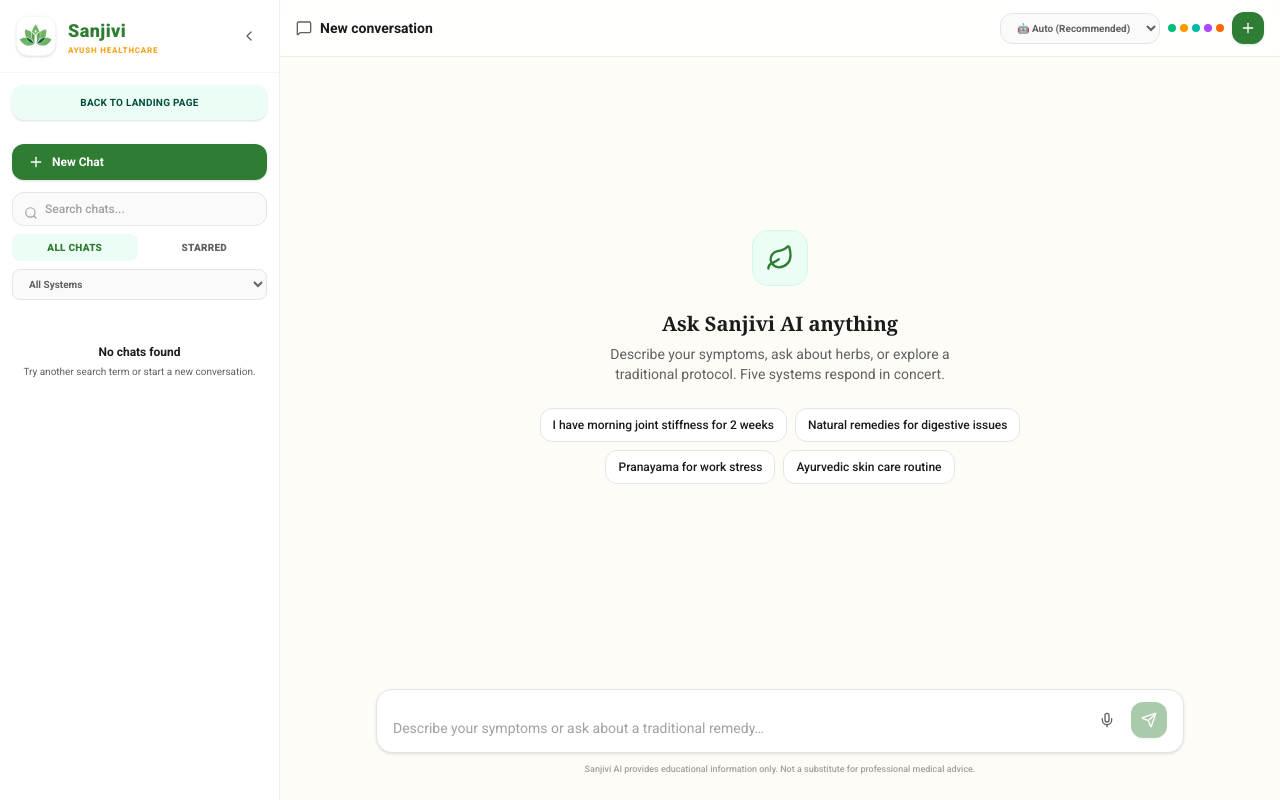
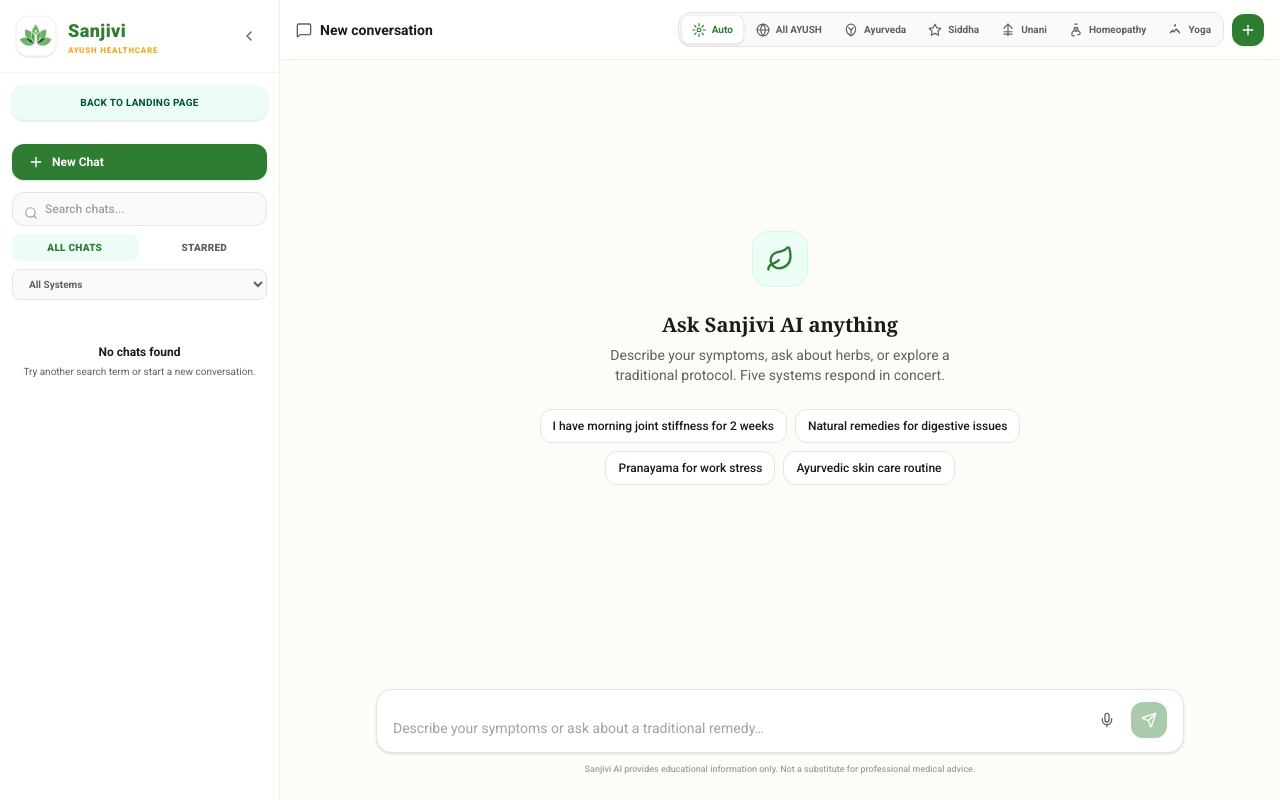
Before and after one commit to Yuva-2211/sanjivi-frontend, a Next.js app: page /chat in a window 1280 px wide. Built offline with nearby package versions, Linux system fonts and the light colour scheme.

Commit message:
ui: remove typing indicator bubble and SVG mode picker, clean emoji labels

```diff
--- a/src/app/chat/page.tsx
+++ b/src/app/chat/page.tsx
@@ -96,14 +96,61 @@ const SYSTEM_COLORS: Record<string, { bg: string; dot: string; text: string; ico
   Yoga:     { bg: "bg-orange-50",  dot: "bg-orange-500",  text: "text-orange-700",  icon: <Sun className="w-3 h-3" /> },
 };
 
+// Icons for the segmented mode picker (SVG paths)
+const MODE_ICONS: Record<string, React.ReactNode> = {
+  Auto: (
+    <svg viewBox="0 0 24 24" className="w-3.5 h-3.5" fill="none" stroke="currentColor" strokeWidth="2" strokeLinecap="round" strokeLinejoin="round">
+      <circle cx="12" cy="12" r="3" />
+      <path d="M12 1v4M12 19v4M4.22 4.22l2.83 2.83M16.95 16.95l2.83 2.83M1 12h4M19 12h4M4.22 19.78l2.83-2.83M16.95 7.05l2.83-2.83" />
+    </svg>
+  ),
+  Multisystem: (
+    <svg viewBox="0 0 24 24" className="w-3.5 h-3.5" fill="none" stroke="currentColor" strokeWidth="2" strokeLinecap="round" strokeLinejoin="round">
+      <circle cx="12" cy="12" r="10" />
+      <line x1="2" y1="12" x2="22" y2="12" />
+      <path d="M12 2a15.3 15.3 0 0 1 4 10 15.3 15.3 0 0 1-4 10 15.3 15.3 0 0 1-4-10 15.3 15.3 0 0 1 4-10z" />
+    </svg>
+  ),
+  Ayurveda: (
+    <svg viewBox="0 0 24 24" className="w-3.5 h-3.5" fill="none" stroke="currentColor" strokeWidth="2" strokeLinecap="round" strokeLinejoin="round">
+      <path d="M12 22s-8-4.5-8-11.8A8 8 0 0 1 12 2a8 8 0 0 1 8 8.2c0 7.3-8 11.8-8 11.8z" />
+      <path d="M12 22V12" /><path d="M12 12 8 8"/><path d="M12 12l4-4"/>
+    </svg>
+  ),
+  Siddha: (
+    <svg viewBox="0 0 24 24" className="w-3.5 h-3.5" fill="none" stroke="currentColor" strokeWidth="2" strokeLinecap="round" strokeLinejoin="round">
+      <polygon points="12 2 15.09 8.26 22 9.27 17 14.14 18.18 21.02 12 17.77 5.82 21.02 7 14.14 2 9.27 8.91 8.26 12 2" />
+    </svg>
+  ),
+  Unani: (
+    <svg viewBox="0 0 24 24" className="w-3.5 h-3.5" fill="none" stroke="currentColor" strokeWidth="2" strokeLinecap="round" strokeLinejoin="round">
+      <path d="M12 22V2" /><path d="M5 9l7-7 7 7" />
+      <path d="M5 15h14" /><path d="M5 19h14" />
+    </svg>
+  ),
+  Homeopathy: (
+    <svg viewBox="0 0 24 24" className="w-3.5 h-3.5" fill="none" stroke="currentColor" strokeWidth="2" strokeLinecap="round" strokeLinejoin="round">
+      <path d="M10 2h4" /><path d="M12 14v-4" /><path d="M10 14h4" />
+      <path d="M9 22H7a2 2 0 0 1-2-2v-2.586a2 2 0 0 1 .586-1.414L9 12V8h6v4l3.414 3.414A2 2 0 0 1 19 16.828V18a2 2 0 0 1-2 2h-2" />
+    </svg>
+  ),
+  Yoga: (
+    <svg viewBox="0 0 24 24" className="w-3.5 h-3.5" fill="none" stroke="currentColor" strokeWidth="2" strokeLinecap="round" strokeLinejoin="round">
+      <circle cx="12" cy="4" r="1" />
+      <path d="M4 17l4-4 2.5 2.5L14 10l6 7" />
+      <path d="M9 12l-4 3" /><path d="M15 12l4 3" />
+    </svg>
+  ),
+};
+
 const CHAT_MODES = [
-  { value: "Auto", label: "🤖 Auto (Recommended)" },
-  { value: "Multisystem", label: "🌍 All AYUSH" },
-  { value: "Ayurveda", label: "🌿 Ayurveda" },
-  { value: "Siddha", label: "🌱 Siddha" },
-  { value: "Unani", label: "☪ Unani" },
-  { value: "Homeopathy", label: "💊 Homeopathy" },
-  { value: "Yoga", label: "🧘 Yoga" },
+  { value: "Auto",        label: "Auto",        sublabel: "Recommended" },
+  { value: "Multisystem", label: "All AYUSH",   sublabel: "All systems" },
+  { value: "Ayurveda",    label: "Ayurveda",    sublabel: "Vedic" },
+  { value: "Siddha",      label: "Siddha",      sublabel: "Tamil" },
+  { value: "Unani",       label: "Unani",       sublabel: "Greco" },
+  { value: "Homeopathy",  label: "Homeopathy",  sublabel: "Dilutions" },
+  { value: "Yoga",        label: "Yoga",        sublabel: "Practice" },
 ];
 
 // ─── Sub-components ───────────────────────────────────────────
@@ -1287,22 +1334,40 @@ export default function ChatPage() {
           </div>
 
           <div className="flex items-center gap-2">
+            {/* SVG icon segmented mode picker */}
+            <div className="hidden sm:flex items-center rounded-xl border border-neutral-200 bg-neutral-50 p-0.5 gap-0.5" role="group" aria-label="Response mode">
+              {CHAT_MODES.map(mode => {
+                const isActive = selectedMode === mode.value;
+                return (
+                  <button
+                    key={mode.value}
+                    onClick={() => setSelectedMode(mode.value)}
+                    title={`${mode.label} — ${mode.sublabel}`}
+                    className={`flex items-center gap-1.5 px-2.5 py-1.5 rounded-lg text-[10px] font-bold transition-all duration-150 cursor-pointer ${
+                      isActive
+                        ? "bg-white shadow-sm text-primary border border-neutral-200/60"
+                        : "text-brand-muted hover:text-brand-text hover:bg-white/60"
+                    }`}
+                  >
+                    <span className={isActive ? "text-primary" : "text-brand-muted"}>
+                      {MODE_ICONS[mode.value]}
+                    </span>
+                    <span>{mode.label}</span>
+                  </button>
+                );
+              })}
+            </div>
+            {/* Mobile fallback select */}
             <select
               value={selectedMode}
               onChange={(e) => setSelectedMode(e.target.value)}
-              className="hidden sm:block px-3 py-2 rounded-xl bg-neutral-50 border border-neutral-200 text-[10px] font-bold text-brand-muted focus:outline-none focus:border-primary transition-all cursor-pointer"
-              title="Choose response model"
+              className="sm:hidden px-3 py-2 rounded-xl bg-neutral-50 border border-neutral-200 text-[10px] font-bold text-brand-muted focus:outline-none focus:border-primary transition-all cursor-pointer"
+              title="Choose response mode"
             >
               {CHAT_MODES.map(mode => (
                 <option key={mode.value} value={mode.value}>{mode.label}</option>
               ))}
             </select>
-            {/* System indicators */}
-            <div className="hidden sm:flex items-center gap-1">
-              {Object.entries(SYSTEM_COLORS).map(([sys, cfg]) => (
-                <div key={sys} title={sys} className={`w-2 h-2 rounded-full ${cfg.dot}`} />
-              ))}
-            </div>
             <button
               onClick={handleNewChat}
               className="w-8 h-8 rounded-xl bg-primary text-white flex items-center justify-center shadow-sm transition-all hover:bg-[#1b5e20] cursor-pointer"
@@ -1354,23 +1419,6 @@ export default function ChatPage() {
             />
           ))}
 
-          {/* Typing indicator */}
-          {isTyping && (
-            <div className="flex justify-start">
-              <div className="bg-white border border-neutral-200 rounded-2xl rounded-tl-sm px-4 py-3 shadow-sm flex items-center gap-2">
-                <div className="flex gap-1">
-                  {[0, 1, 2].map(i => (
-                    <div
-                      key={i}
-                      className="w-1.5 h-1.5 bg-primary rounded-full animate-bounce"
-                      style={{ animationDelay: `${i * 0.15}s` }}
-                    />
-                  ))}
-                </div>
-                <span className="text-[10px] font-semibold text-brand-muted">Five systems analyzing…</span>
-              </div>
-            </div>
-          )}
           <div ref={messagesEndRef} />
         </div>
 
```
